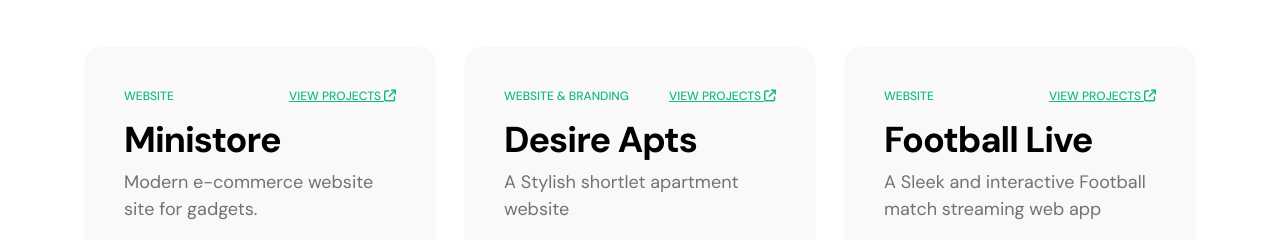
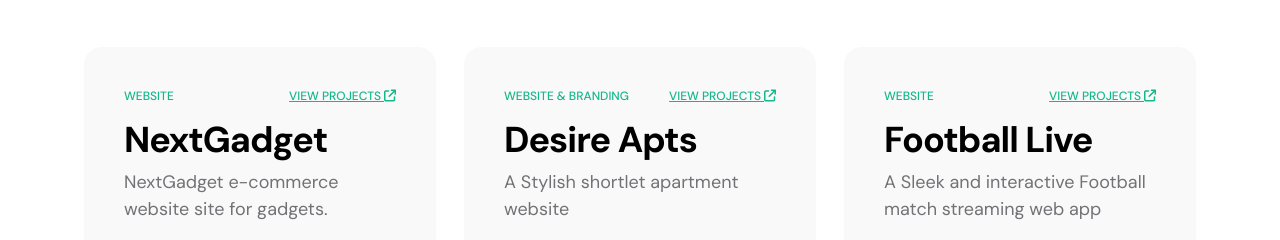
Before and after one commit to BabatundeDev/Smartweblab, a plain HTML site: page index.html in a window 1280 px wide. Shown: the part 4065-4305 px from the top of the page. Drawn offline with Linux system fonts and the light colour scheme.

Commit message:
projects-added

```diff
--- a/index.html
+++ b/index.html
@@ -333,12 +333,12 @@
 
                 <div class="project-links d-flex justify-content-between mb-2">
                   <small class="projects-tag">Website</small>
-                  <a class="projects-tag project-link" href="https://tundemart-ministore.vercel.app/"
+                  <a class="projects-tag project-link" href="https://nextgadgets-store.vercel.app/"
                     target="_blank">View projects
                     <i class="fa-solid fa-arrow-up-right-from-square"></i></a>
                 </div>
-                <h3 class="projects-title">Ministore</h3>
-                <p class="pb-1">Modern e-commerce website site for gadgets.</p>
+                <h3 class="projects-title">NextGadget</h3>
+                <p class="pb-1">NextGadget e-commerce website site for gadgets.</p>
               </div>
               <img src="images/projects/project1.png" class="projects-image img-fluid" alt="project1">
             </div>
```
Also changed, not shown: images/projects/project1.png.
